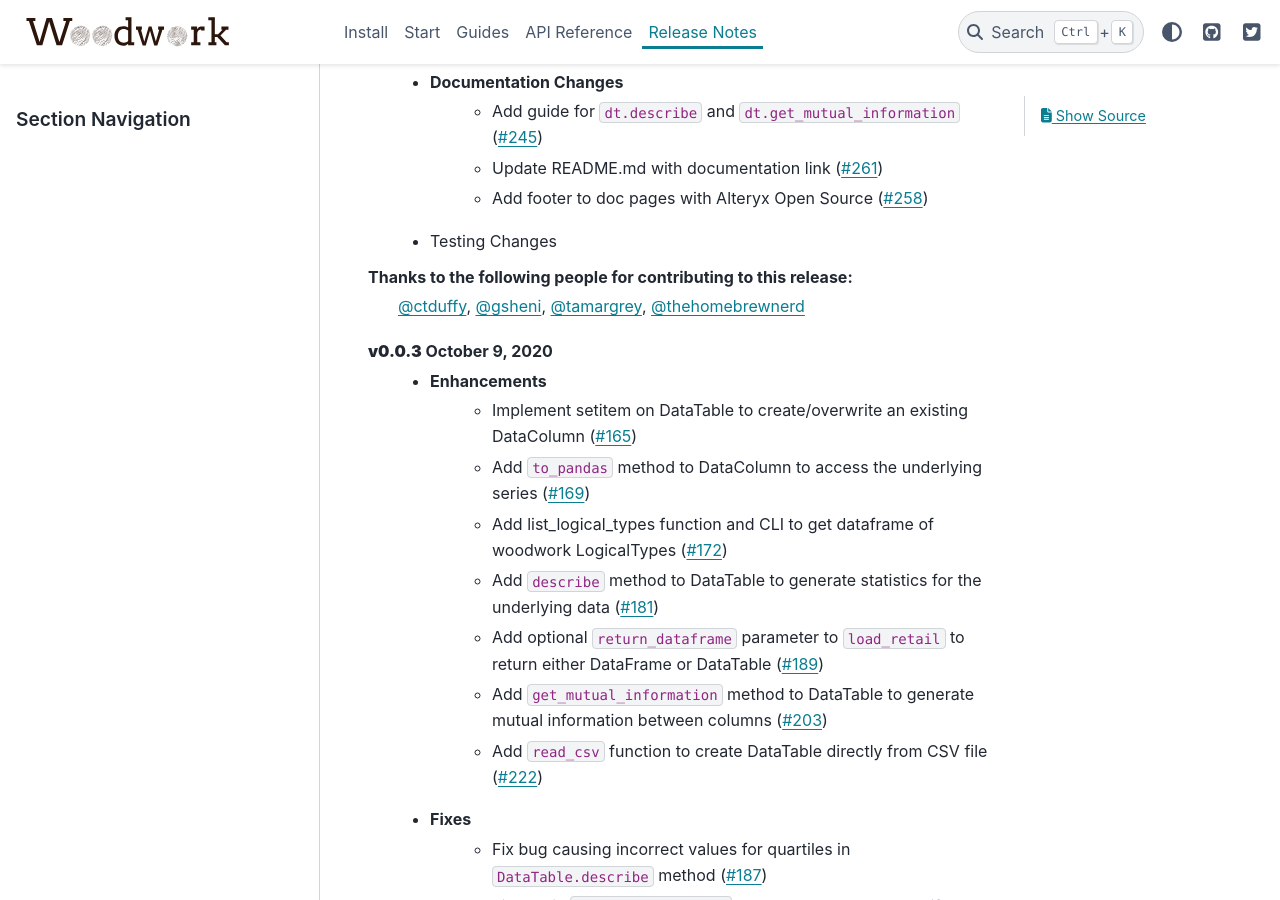
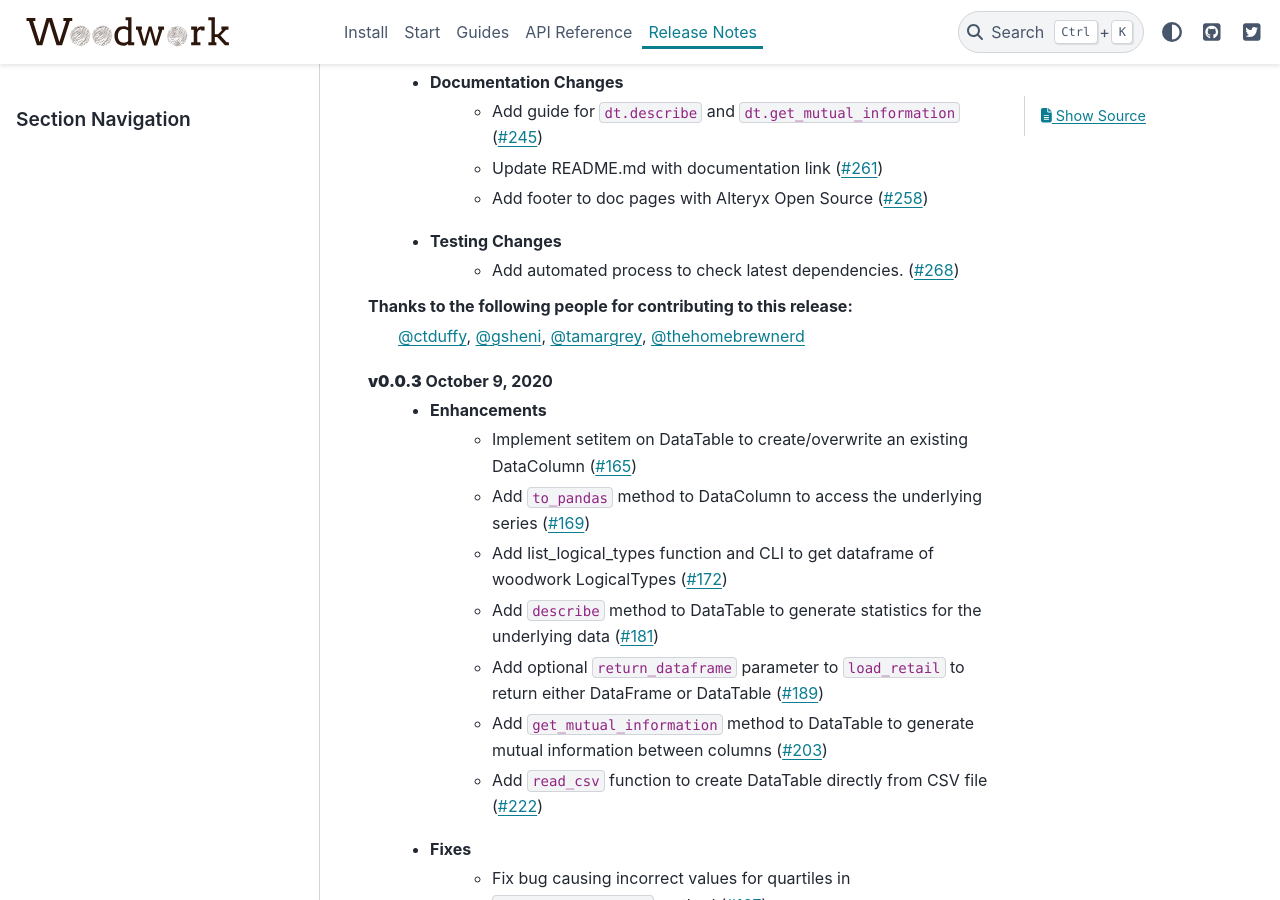
Before and after one commit to alteryx/woodwork, a Sphinx documentation site: the page built from docs/source/release_notes.rst, in a window 1280 px wide and 900 px high, scrolled down 624 px. Built offline with Sphinx 7.4.7 and the PyData theme 0.15.4, drawn with Linux system fonts in a browser that asks for light colours; comment, search, counter and statistics services are not loaded.

Commit message:
update changelog

```diff
--- a/docs/source/release_notes.rst
+++ b/docs/source/release_notes.rst
@@ -17,6 +17,7 @@ Release Notes
         * Update README.md with documentation link (:pr:`261`)
         * Add footer to doc pages with Alteryx Open Source (:pr:`258`)
     * Testing Changes
+        * Add automated process to check latest dependencies. (:pr:`268`)
 
 Thanks to the following people for contributing to this release:
     :user:`ctduffy`, :user:`gsheni`, :user:`tamargrey`, :user:`thehomebrewnerd`
```
